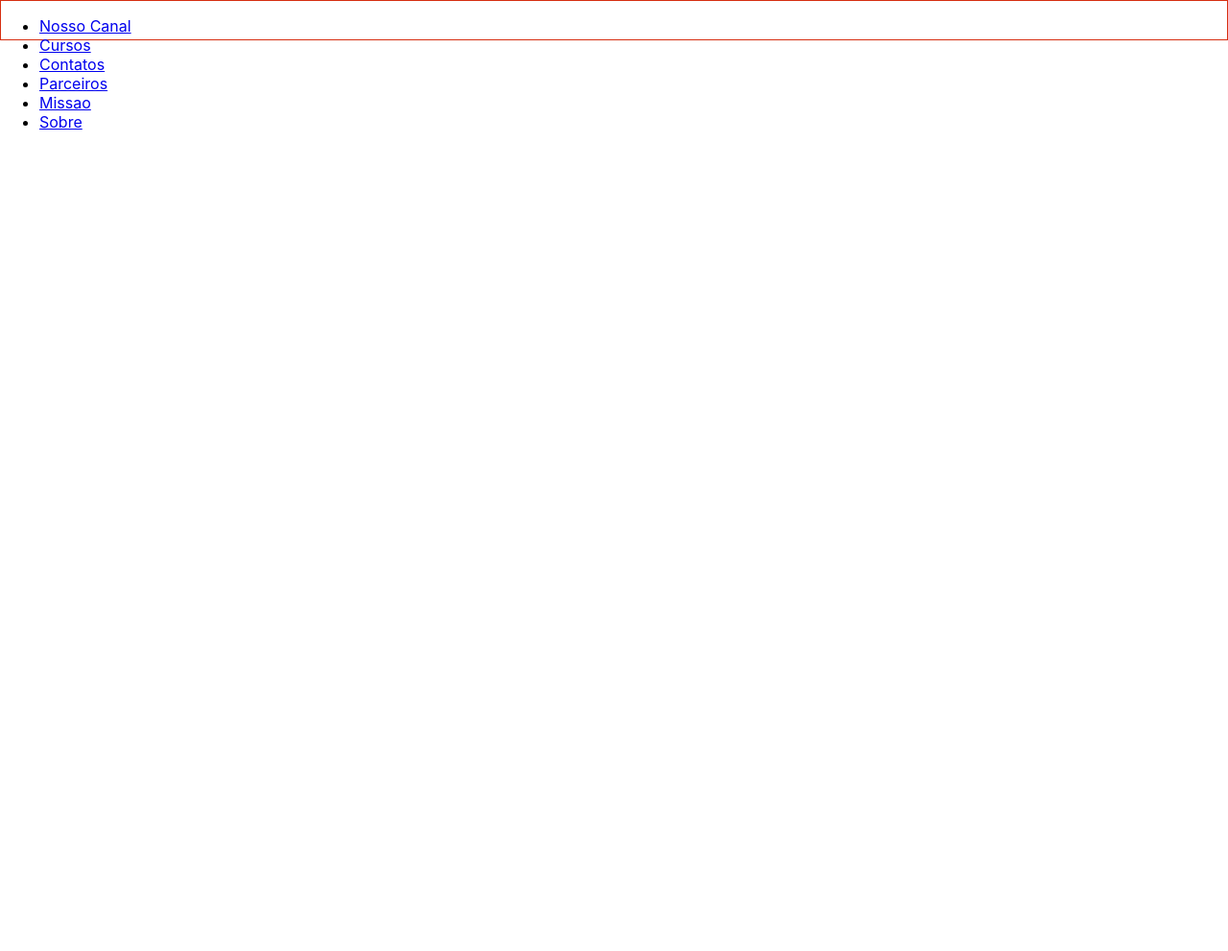
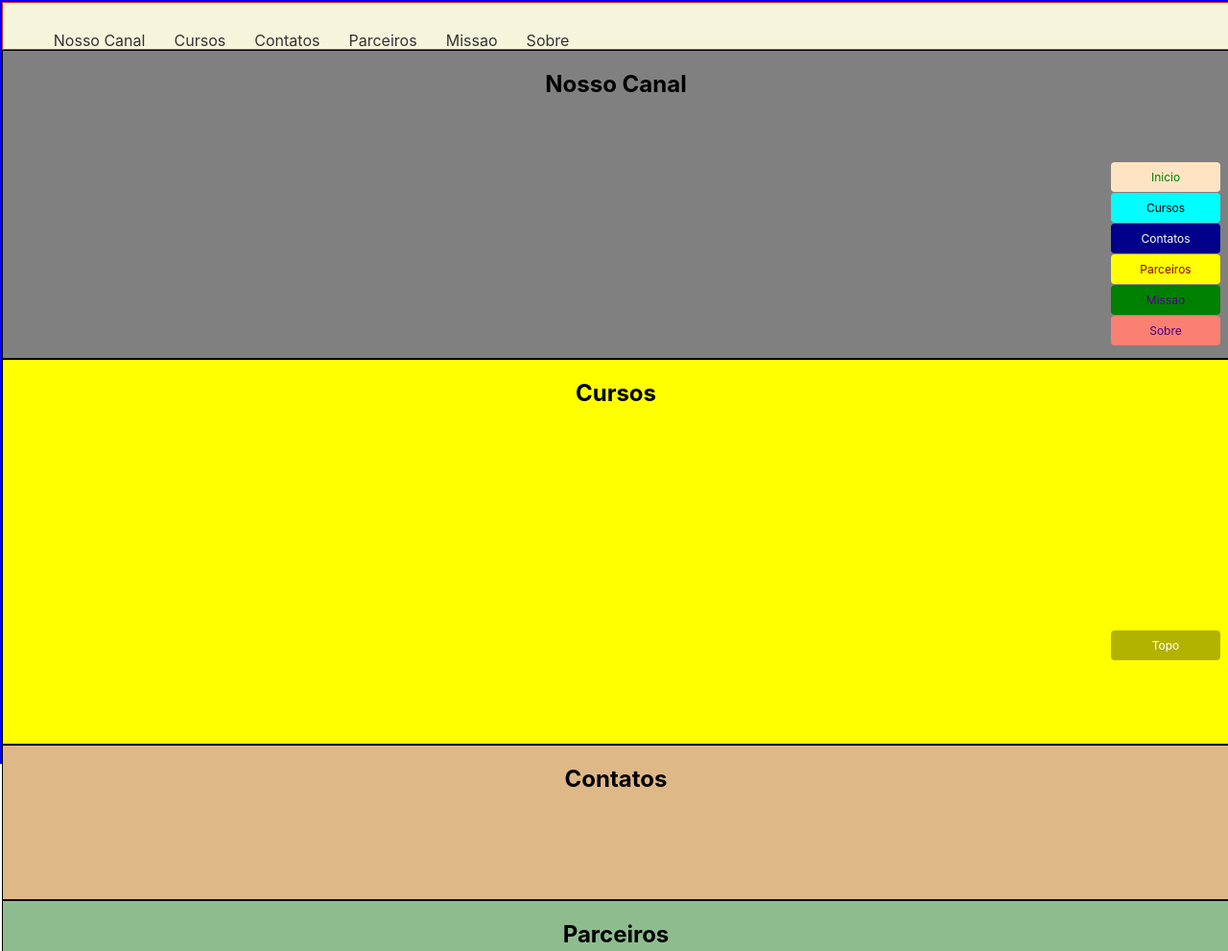
Before and after one commit to SamaraSilva18/matutino, a React app in the folder menu-horizontal/: page / in a window 1280 px wide. Shown: the top 991 px of the page at 96% size. Before the commit the page ends 800 px from the top, so only its background shows below. Built offline with nearby package versions, Linux system fonts and the light colour scheme.

Commit message:
(11/08) Pagina Dividida

```diff
--- a/menu-horizontal/src/componentes/App.js
+++ b/menu-horizontal/src/componentes/App.js
@@ -1,10 +1,10 @@
 import './App.css';
-import Menu from './Menu.js';
+import Secoes from './Secoes.js';
 
 function App() {
   return (
     <div>
-      <Menu />
+      <Secoes />
 
     </div>
   );
--- a/menu-horizontal/src/componentes/Menu.css
+++ /dev/null
@@ -1,4 +0,0 @@
-.menu {
-    height: 5vh;
-    border: 1px solid rgb(214, 46, 16);
-}
--- a/menu-horizontal/src/componentes/Menu.js
+++ /dev/null
@@ -1,22 +0,0 @@
-import React from "react"
-import "./Menu.css"
-
-export default function Menu() {
-    return (
-        <div>
-            <div className="menu">
-                <nav className="navMenu">
-                    <ul>
-                        <li> <a href = "inicio"> Nosso Canal </a> </li>
-                        <li> <a href = "cursos"> Cursos </a> </li>
-                        <li> <a href = "contatos"> Contatos </a> </li>
-                        <li> <a href = "parceiro"> Parceiros </a> </li>
-                        <li> <a href = "missao"> Missao </a> </li>
-                        <li> <a href = "sobre"> Sobre </a> </li>
-                    </ul>
-                </nav>
-
-            </div>
-        </div>
-    )
-}
--- /dev/null
+++ b/menu-horizontal/src/componentes/Secoes.css
@@ -0,0 +1,156 @@
+.menu {
+    height: 40px;
+    border: 1px solid rgb(214, 46, 16);
+    background-color: beige;
+    padding-bottom: 8px;
+    font-size: 16px;
+}
+
+.navMenu ul {
+    list-style: none;
+    text-align: left;
+}
+
+.navMenu ul li {
+    display: inline;
+}
+
+.navMenu ul li a {
+    padding: 1vw;
+    display: inline-block;
+    color: #333;
+    text-decoration: none;
+}
+
+.navMenu ul li a:hover {
+    color: blue;
+    font-weight: bold;
+    font-size: 18;
+}
+
+/*
+    Configuraçoes do Menu Principal
+*/
+
+#inicio, #cursos, #contatos, #parceiros, #missao, #sobre, footer {
+    text-align: center;
+    border: 1px solid black;
+}
+
+#inicio {
+    height: 40vh;
+    background-color: grey;
+}
+
+
+#cursos {
+    height: 50vh;
+    background-color: yellow;
+
+}
+
+#contatos {
+    height: 20vh;
+    background-color: burlywood;
+}
+
+#parceiros {
+    height: 50vh;
+    background-color: darkseagreen;
+}
+
+#missao {
+    height: 30vh;
+    background-color: cyan;
+}
+
+#sobre {
+    height: 35vh;
+    background-color: silver;
+}
+
+/*
+    Configuraçoes de retorno das ancoras
+*/
+
+.voltarTopo, .irInicio, .irCursos, .irContatos, .irParceiros, .irMissao, .irSobre {
+    font-size: 12px;
+    padding: 1vh;
+    transition: 0.2s;
+    position: fixed;
+    right: 1vh;
+    text-decoration: none;
+    width: 98px;
+    text-align:center;
+    border-radius: 4px;
+}
+
+.voltarTopo {
+    bottom: 14vh;
+    color: white;
+    background-color: rgba(0, 0, 0, 0.3);
+}
+
+.voltarTopo:hover {
+    background-color: rgba(0, 0, 0, 0.6);
+}
+
+.irInicio {
+    bottom: 75vh;
+    color: green;
+    background-color: bisque;
+}
+
+.irInicio:hover {
+    background-color: darkorange;
+}
+
+.irCursos {
+    bottom: 71vh;
+    color: black;
+    background-color: cyan;
+}
+
+.irCursos:hover {
+    background-color: rgba(0, 0, 0, 0.6);
+}
+
+.irContatos {
+    bottom: 67vh;
+    color: white;
+    background-color: darkblue;
+}
+
+.irContatos:hover {
+    background-color: red;
+}
+
+.irParceiros {
+    bottom: 63vh;
+    color: darkred;
+    background-color: yellow;
+}
+
+.irParceiros:hover {
+    background-color: gray;
+}
+
+.irMissao {
+    bottom: 59vh;
+    color: indigo;
+    background-color: green;
+}
+
+.irMissao:hover {
+    background-color: black;
+}
+
+.irSobre {
+    bottom: 55vh;
+    color: indigo;
+    background-color: salmon;
+}
+
+.irSobre:hover {
+    background-color: black;
+}
--- /dev/null
+++ b/menu-horizontal/src/componentes/Secoes.js
@@ -0,0 +1,59 @@
+import React from "react"
+import "./Secoes.css"
+
+export default function Secoes() {
+    return (
+        <div>
+            <div className="menu">
+                <nav className="navMenu">
+                    <ul>
+                        <li> <a href = "#inicio"> Nosso Canal </a> </li>
+                        <li> <a href = "#cursos"> Cursos </a> </li>
+                        <li> <a href = "#contatos"> Contatos </a> </li>
+                        <li> <a href = "#parceiro"> Parceiros </a> </li>
+                        <li> <a href = "#missao"> Missao </a> </li>
+                        <li> <a href = "#sobre"> Sobre </a> </li>
+                    </ul>
+                </nav>
+
+            </div>
+
+            <section id="inicio">
+                <h2> Nosso Canal </h2>
+            </section>
+
+            <section id="cursos">
+                <h2> Cursos </h2>
+            </section>
+
+            <section id="contatos">
+                <h2> Contatos </h2>
+            </section>
+
+            <section id="parceiros">
+                <h2> Parceiros </h2>
+            </section>
+
+            <section id="missao">
+                <h2> Missao </h2>
+            </section>
+
+            <section id="sobre">
+                <h2> Sobre </h2>
+            </section>
+
+            <a class = "voltarTopo" href = ".menu"> Topo </a>
+            <a class = "irInicio" href = "#inicio"> Inicio </a>
+            <a class = "irCursos" href = "#cursos"> Cursos </a>
+            <a class = "irContatos" href = "#contatos"> Contatos </a>
+            <a class = "irParceiros" href = "#parceiros"> Parceiros </a>
+            <a class = "irMissao" href = "#missao"> Missao </a>
+            <a class = "irSobre" href = "#sobre"> Sobre </a>
+
+            <footer>
+               <h3> Rodape </h3>
+            </footer>
+
+        </div>
+    )
+}
--- a/menu-horizontal/src/index.css
+++ b/menu-horizontal/src/index.css
@@ -1,5 +1,5 @@
 body, html {
-  height: 100vh;
+  height: 99vh;
   width: 100vw;
 
   margin: 0;
@@ -15,7 +15,7 @@ body {
 Absolute
 */
   position: absolute;
-  border: 0,5px solid blue;
+  border: 2px solid blue;
 }
 
 code {
```
